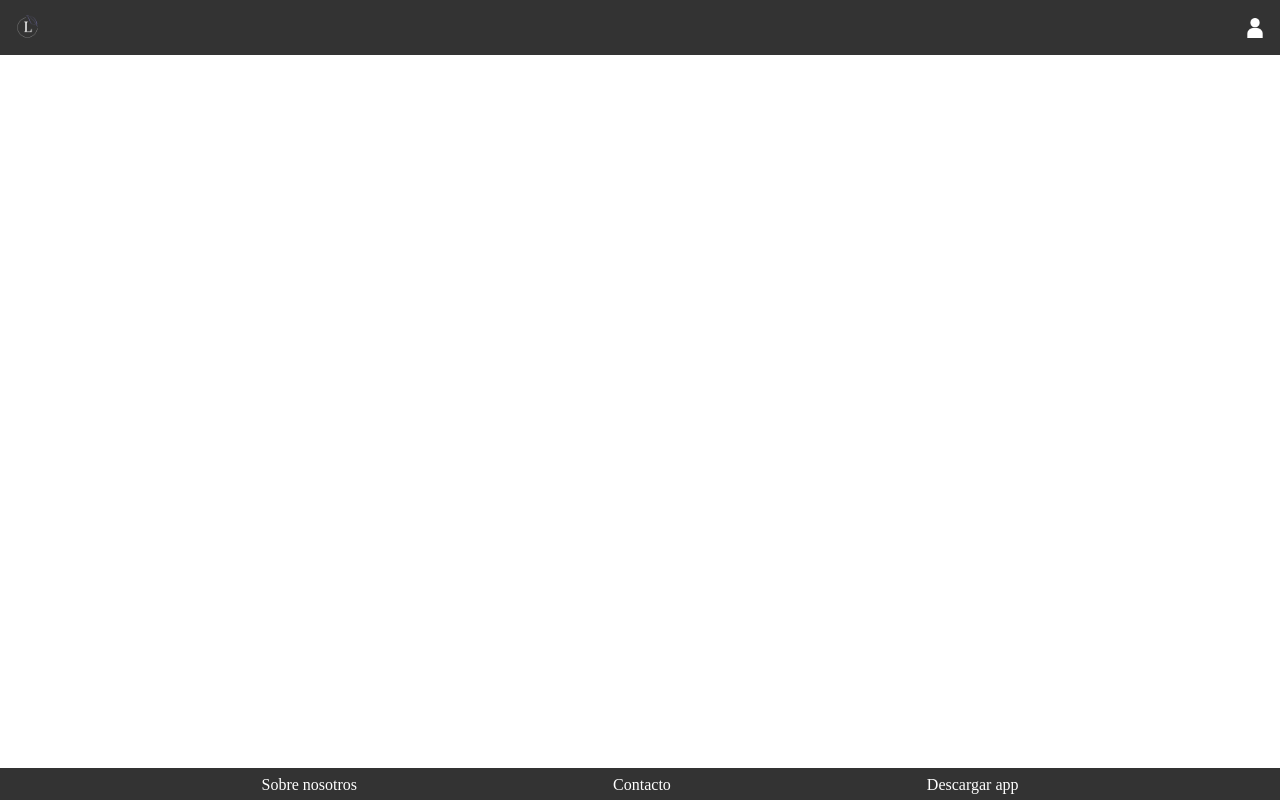
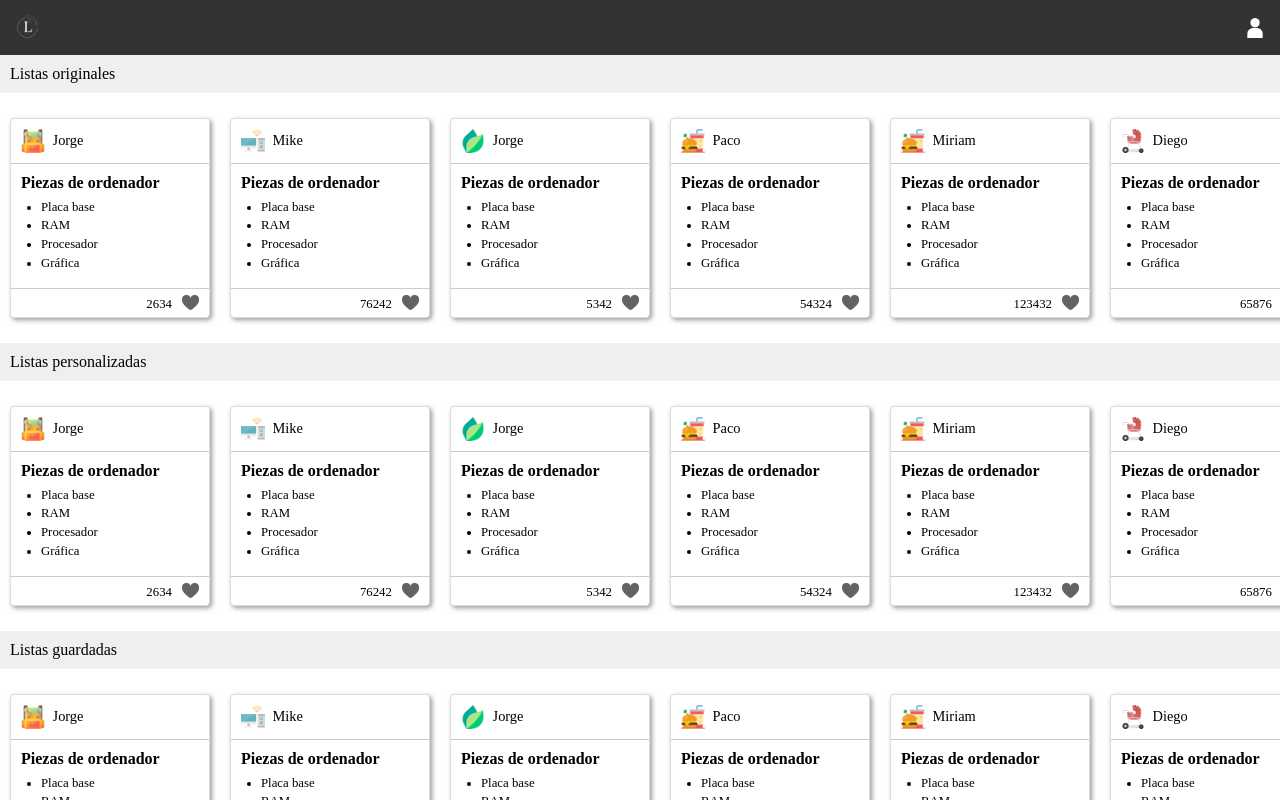
Before and after one commit to jorgeglezca98/listasus, a React (Create React App) app: page /user-lists in a window 1280 px wide. Shown: the top 800 px of the page. Built offline with nearby package versions, Linux system fonts and the light colour scheme.

Commit message:
Creating UserListsPage with basic behaviour

```diff
--- a/src/App.tsx
+++ b/src/App.tsx
@@ -9,6 +9,7 @@ import styles from './App.module.css'
 
 import logoIcon from './assets/img/logo.png'
 import userIcon from './assets/img/user.png'
+import UserListsPage from './pages/userLists/userListsPage'
 
 
 const App = () => (
@@ -20,7 +21,7 @@ const App = () => (
             <img className={styles.userIcon} src={userIcon} alt="User icon"></img>
             <div className={styles.cardview + ' ' + styles.userWindow}>
                 <img className={styles.userWindowIcon} src={userIcon} alt="User icon"></img>
-                <Link to="/">Mis listas</Link>
+                <Link to="/user-lists">Mis listas</Link>
                 <Link to="/">Listas guardadas</Link>
                 <hr />
                 <Link to="/">Cerrar sesión</Link>
@@ -30,6 +31,7 @@ const App = () => (
             <Route path="/" exact component={HomePage}/>
             <Route path="/search" component={SearchPage}/>
             <Route path="/search/:id(\d+)" component={FullListPage}/>
+            <Route path="/user-lists" component={UserListsPage}/>
         </div>
         <footer>
             <ul>
--- /dev/null
+++ b/src/pages/userLists/userListsPage.module.css
@@ -0,0 +1,25 @@
+.sectionButton {
+    display: block;
+    width: 100%;
+    padding: 10px;
+    border: 0px;
+    font-size: 1rem;
+    text-align: left;
+    outline: none;
+    background-color: rgb(239, 239, 239);
+}
+
+.sectionButton:hover {
+    background-color: rgb(224, 224, 224);
+}
+
+.sectionButton:active {
+    background-color: rgb(209, 209, 209);
+}
+
+.listsContainer {
+    width: 100%;
+    overflow-x: scroll;
+    display: flex;
+    padding: 15px 0px;
+}
--- /dev/null
+++ b/src/pages/userLists/userListsPage.tsx
@@ -0,0 +1,61 @@
+import React, { useContext } from 'react'
+import { RouteComponentProps } from 'react-router-dom'
+import ConfigContext from '../../shared/configContext'
+import styles from './userListsPage.module.css'
+import ListEntity from '../../domain/list/entity/list'
+import List from '../../infrastructure/list/list'
+
+
+const UserListsPage = (props: RouteComponentProps) => {
+    const { listRepository } = useContext(ConfigContext)
+    const searchResults = listRepository.findByName("ord")
+
+    return (
+        <div>
+            <button className={styles.sectionButton}>Listas originales</button>
+            <div className={styles.listsContainer}>
+                { searchResults.map((list: ListEntity) =>
+                ( <List
+                    key={list.getId}
+                    id={list.getId}
+                    author={list.getAuthor}
+                    name={list.getName}
+                    category={list.getCategory}
+                    likes={list.getLikes}
+                    elements={list.getElements}
+                /> )
+                )}
+            </div>
+            <button className={styles.sectionButton}>Listas personalizadas</button>
+            <div className={styles.listsContainer}>
+                { searchResults.map((list: ListEntity) =>
+                ( <List
+                    key={list.getId}
+                    id={list.getId}
+                    author={list.getAuthor}
+                    name={list.getName}
+                    category={list.getCategory}
+                    likes={list.getLikes}
+                    elements={list.getElements}
+                /> )
+                )}
+            </div>
+            <button className={styles.sectionButton}>Listas guardadas</button>
+            <div className={styles.listsContainer}>
+                { searchResults.map((list: ListEntity) =>
+                ( <List
+                    key={list.getId}
+                    id={list.getId}
+                    author={list.getAuthor}
+                    name={list.getName}
+                    category={list.getCategory}
+                    likes={list.getLikes}
+                    elements={list.getElements}
+                /> )
+                )}
+            </div>
+        </div>
+    )
+}
+
+export default UserListsPage
```
